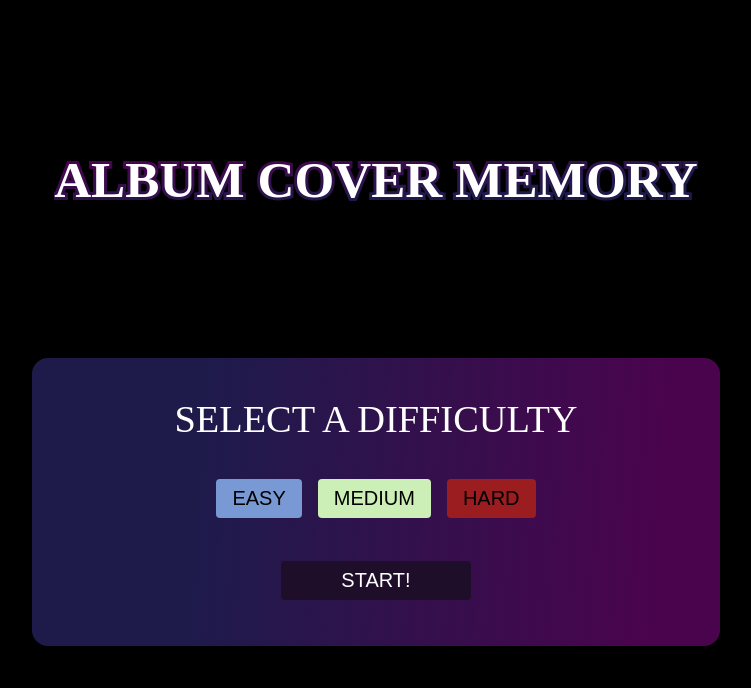
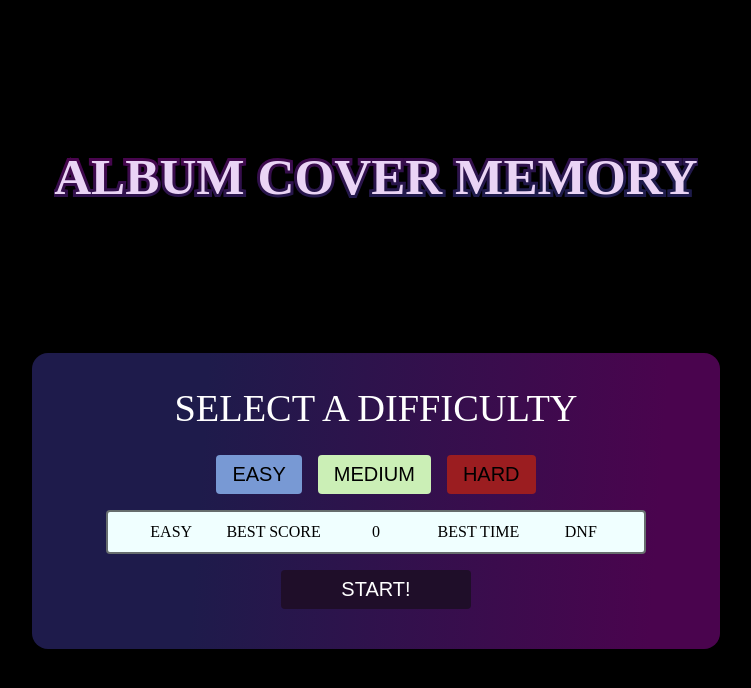
Before and after one commit to NMGVox/memory-game, a React (Vite) app: page / in a window 1280 px wide. Shown: the top 688 px of the page, without its empty margins (264-1015 px from the left). Built offline with nearby package versions, Linux system fonts and the light colour scheme.

Commit message:
Display best time and score when selecting diff

```diff
--- a/src/App.css
+++ b/src/App.css
@@ -68,7 +68,7 @@ table {
 	font-size: 4vw;
 	font-weight: bold;
 	text-align: center;
-	color:white;
+	color:rgb(234, 212, 245);
 	background: -webkit-linear-gradient(94deg, rgba(30,27,75,1) 25%, rgba(74,4,78,1) 90%);
   	-webkit-background-clip: text;
   	-webkit-text-stroke: 6px transparent;
@@ -102,11 +102,28 @@ table {
 	border-radius: 12px;
 }
 
+.scoreWrapperMain {
+	display:grid;
+	width: 80%;
+	padding: 12px;
+	background-color: azure;
+	grid-template-columns: repeat(5, 1fr);
+	border-radius: 4px;
+	border: 2px solid rgba(0, 0, 0, 0.568);
+}
+
+.scoreWrapperMain span {
+	box-sizing: border-box;
+	height: 100%;
+	display:flex;
+	justify-content: center;
+}
+
 .difficulty {
 	padding: 8px 16px;
 	font-size: 20px;
 	border-radius: 4px;
-	transition: border .5s ease-in;
+	transition: border .2s ease-in;
 	box-sizing: border-box;
 	border: none;
 }
--- a/src/App.jsx
+++ b/src/App.jsx
@@ -9,9 +9,36 @@ import { JellyTriangle } from '@uiball/loaders';
 
 function App() {
   const [gameState, setGameState] = useState('prep');
-  const [difficulty, setDifficulty] = useState('');
+  const [difficulty, setDifficulty] = useState('easy');
   const [loading, setLoading] = useState('');
+  const [highScores, setHighScores] = useState({
+    "easy": {score: 0, time: 'dnf',},
+    "med": {score: 0, time: 'dnf',},
+    "hard": {score: 0, time: 'dnf',},
+  });
+
   let musicData = useRef([]);
+
+  function updateScore(score, time, s) {
+    if( score > highScores[difficulty].score ) {
+      setHighScores({
+        ...highScores,
+        [difficulty] : {
+          ...highScores[difficulty],
+          score: score,
+        },
+      });
+    }
+    if (s === 'w' && (highScores[difficulty].time === 'dnf' || time < highScores[difficulty].time )) {
+      setHighScores({
+        ...highScores,
+        [difficulty] : {
+          ...highScores[difficulty],
+          time: time,
+        },
+      });
+    }
+  }
 
   function changeDifficulty(difficulty) {
     setDifficulty(difficulty);
@@ -31,12 +58,14 @@ function App() {
     setGameState('active');
   }
 
-  function gameLost() {
+  function gameLost(score, time) {
     setGameState('lose');
+    updateScore(score, time, 'l');
   }
 
-  function gameWon() {
+  function gameWon(score, time) {
     setGameState('win');
+    updateScore(score, time, 'w');
   }
 
   function mainMenu() {
@@ -70,6 +99,7 @@ function App() {
   }
 
   let gridSize = determineGridSize();
+  let diffTime = highScores[difficulty].time;
 
   return (
     <div className='Main'>
@@ -83,7 +113,15 @@ function App() {
             <button style={{backgroundColor: "#CBEFB6"}} onClick={()=> changeDifficulty('med')} className='difficulty'>MEDIUM</button>
             <button style={{backgroundColor: "#9B1D20"}} onClick={()=> changeDifficulty('hard')} className='difficulty'>HARD</button>
           </div>
-          {difficulty && <h1>{`You have chosen ${difficulty}!`}</h1>}
+          {difficulty &&
+            <div className='scoreWrapperMain'>
+              <span>{`${difficulty.toUpperCase()}`}</span>
+              <span>BEST SCORE</span>
+              <span>{highScores[difficulty].score}</span>
+              <span>BEST TIME</span>
+              <span>{diffTime === 'dnf' ? 'DNF' : `${Math.floor(diffTime / 60)} : ${String(diffTime % 60).padStart(2, '0')}`}</span>
+            </div>
+          }
           <div className='buttonContainer'>
             <button onClick={startGame} style={{backgroundColor: "#1f0e29", color:"white"}} className='difficulty start'>START!</button>
           </div>
--- a/src/components/CardGen.jsx
+++ b/src/components/CardGen.jsx
@@ -10,6 +10,17 @@ function CardGen({ musicData, gameLost, gameWon, gridSize }) {
   const [shuffleData, setShuffleData] = useState([]);
   const [flipStatus, setFlipStatus] = useState('normal');
   const [shuffleFlag, setShuffleFlag] = useState(0);
+  const [timer, setTimer] = useState(0);
+
+  useEffect(() => {
+    const gameTimer = setInterval(() => {
+      setTimer(timer + 1);
+    }, 1000)
+
+    return (()=> {
+      clearInterval(gameTimer);
+    })
+  }, [timer]);
 
   useEffect(() => {
     setShuffleData(musicData
@@ -24,7 +35,7 @@ function CardGen({ musicData, gameLost, gameWon, gridSize }) {
 
   function checkForWin() {
     if(counter === musicData.length) {
-      gameWon();
+      gameWon(counter, timer);
     }
   }
 
@@ -55,7 +66,7 @@ function CardGen({ musicData, gameLost, gameWon, gridSize }) {
         </span>
         <span className="timerContainer">
           <img className='icon' src={timeIcon} alt="Time Icon"/>
-          <Timer/>
+          <h1 className='timer'>{`${Math.floor(timer / 60)} : ${String(timer % 60).padStart(2, '0')}`}</h1>
         </span>
       </div>
 
```
